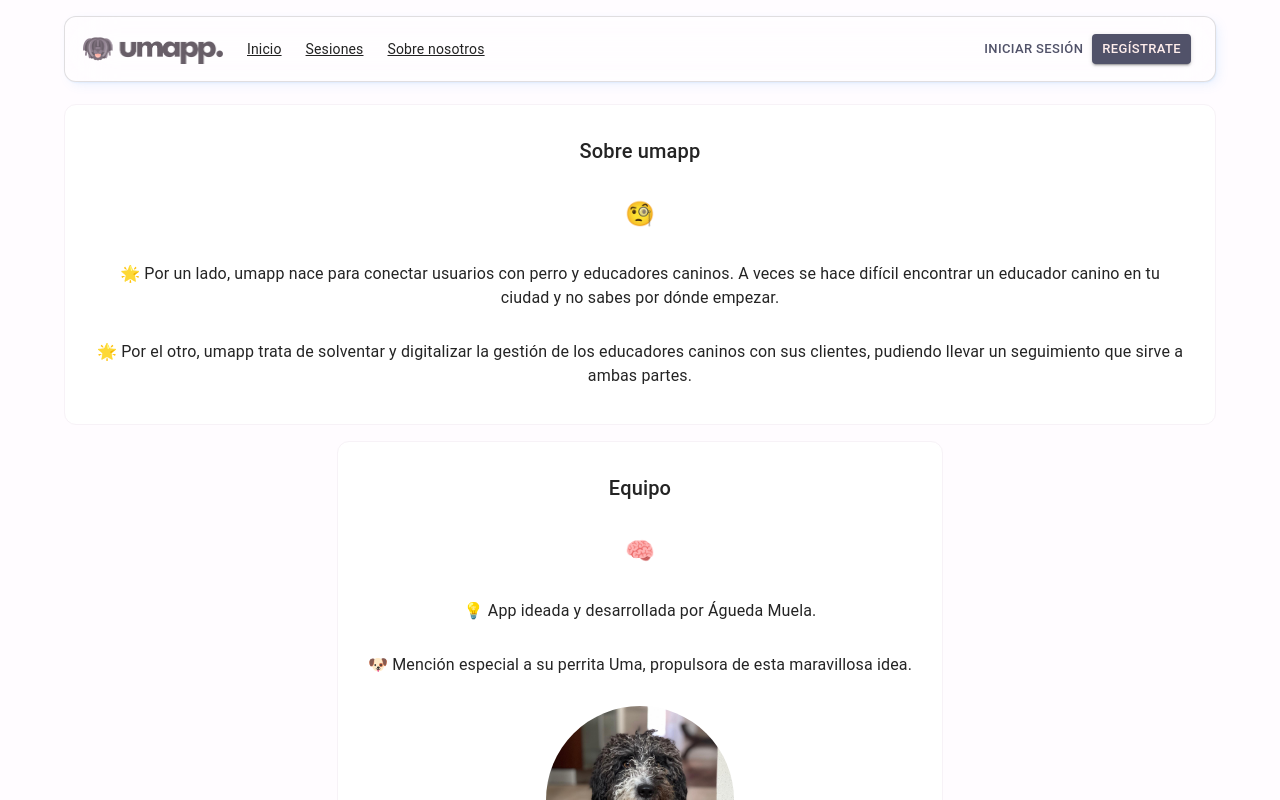
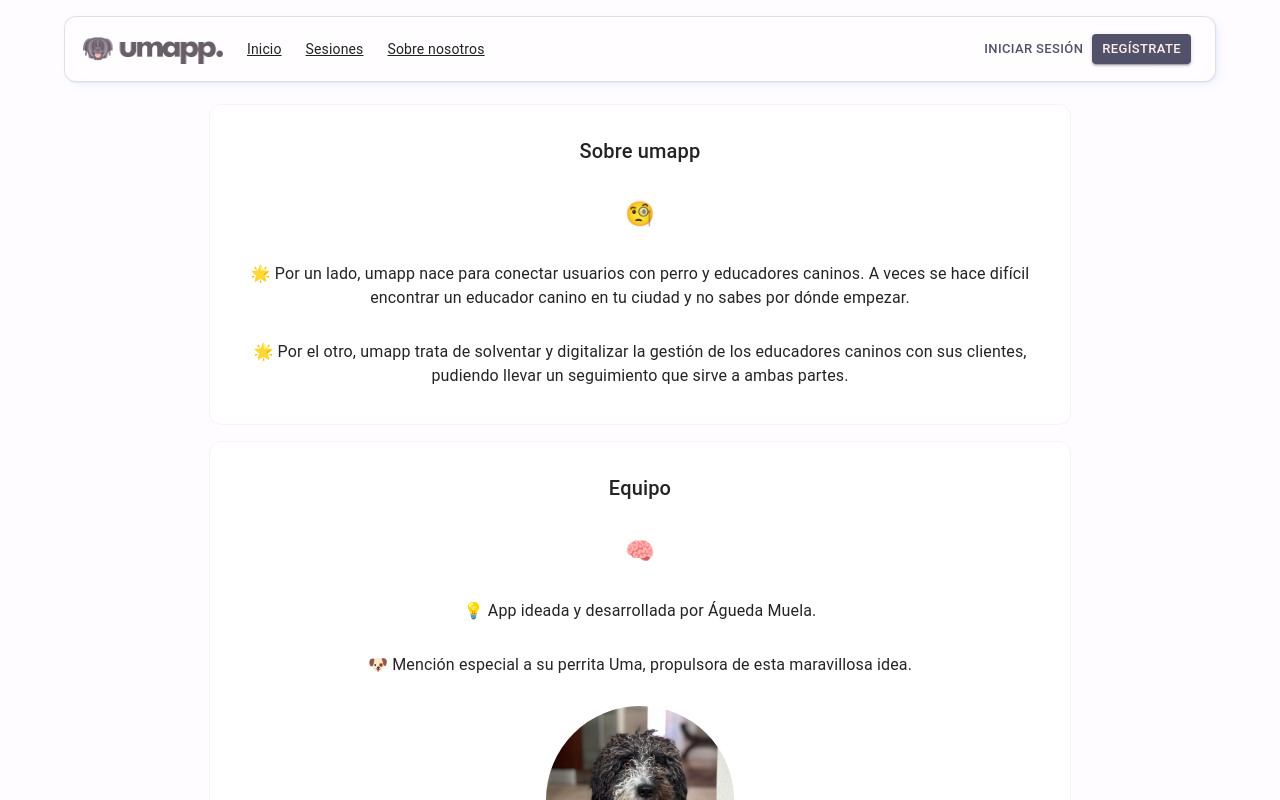
Before and after one commit to lamardemuela/umapp-client, a React (Vite) app: page /about in a window 1280 px wide. Shown: the top 800 px of the page. Built offline with nearby package versions, Linux system fonts and the light colour scheme; no server answers.

Commit message:
correccion responsive

```diff
--- a/src/App.css
+++ b/src/App.css
@@ -69,6 +69,9 @@
 .containerCardInfoImg{
   display: flex;
 }
+.containersAbout{
+  width: 800px;
+}
 
 @media (width < 760px){
   .inputs {
```
